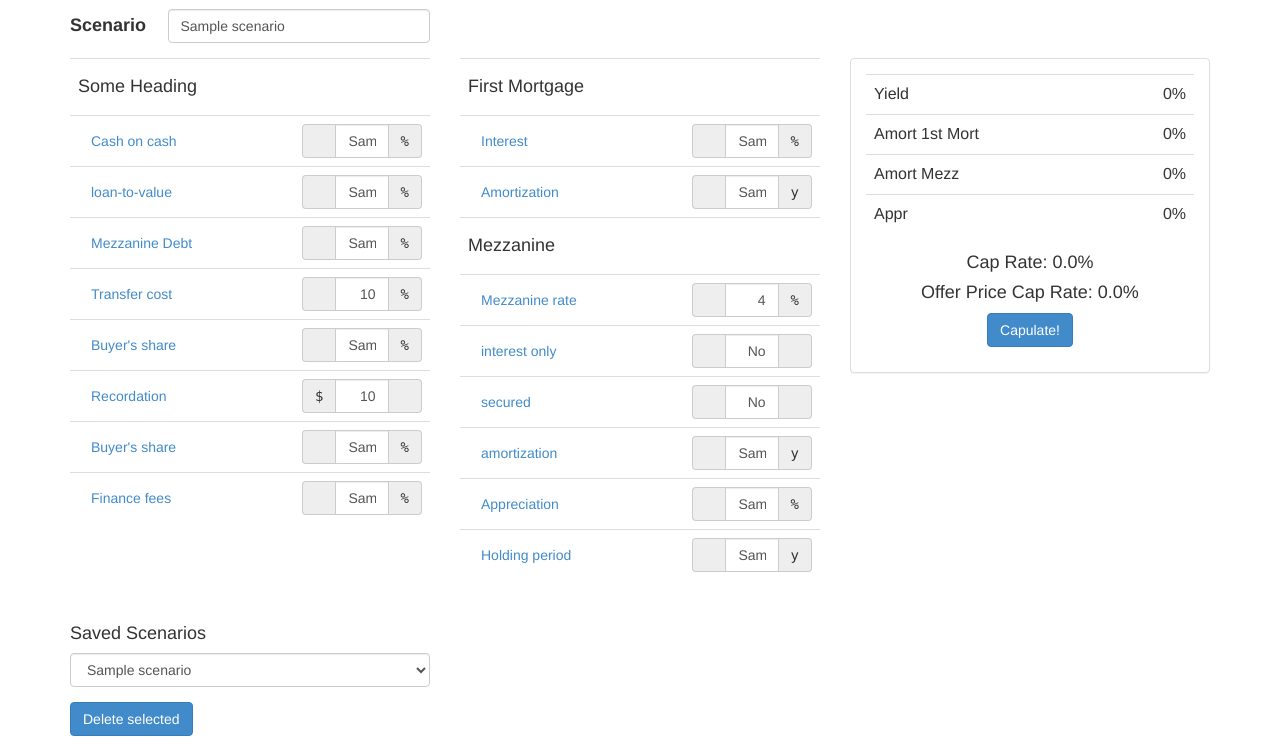
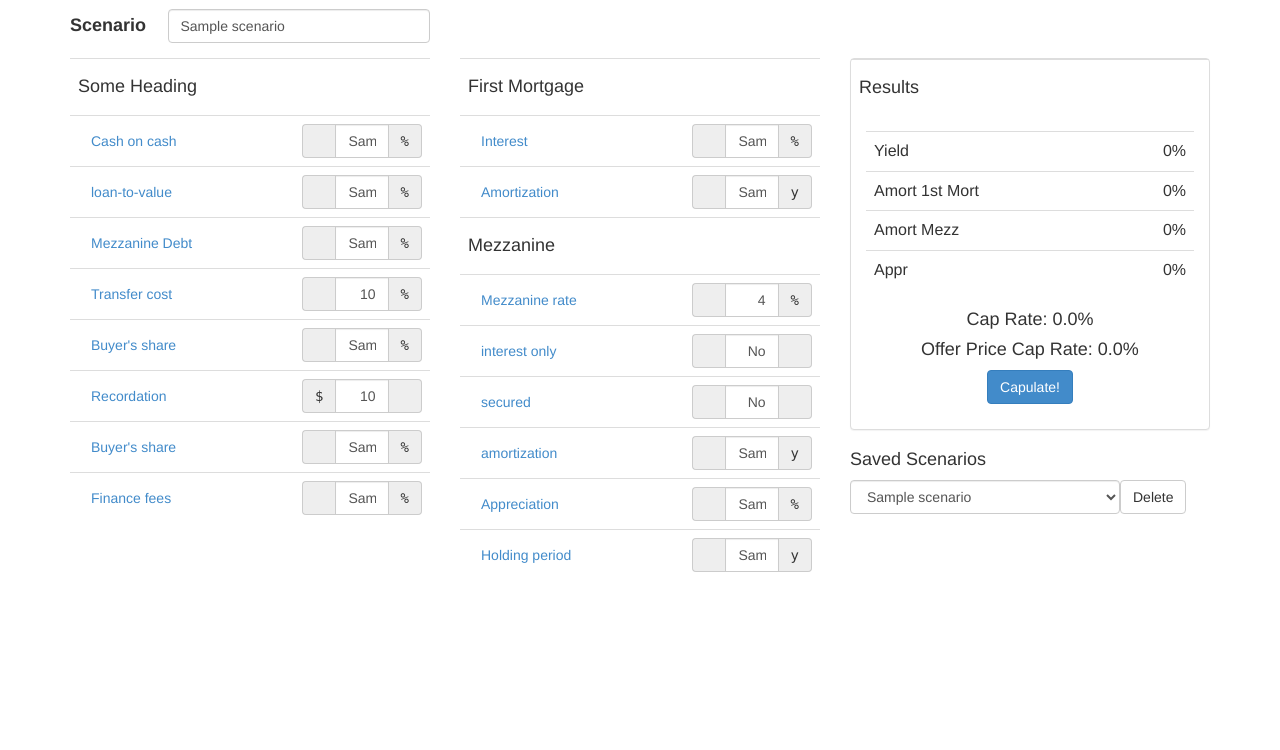
Before and after one commit to blaino/vinnerator, a Python web app: template app/templates/show_scenarios.html in a window 1280 px wide. Shown: the part 51-801 px from the top of the page. After the commit the page ends 623 px from the top, so only its background shows below. Run offline with Jinja, Linux system fonts and the light colour scheme; the template is opened without the code that fills it: most values are stand-ins (such as "Sample title", 1, 10 or a date in 2020); some libraries are stand-ins or nearby versions.

Commit message:
Moved select-delete into results column

```diff
--- a/app/templates/show_scenarios.html
+++ b/app/templates/show_scenarios.html
@@ -303,8 +303,16 @@
 	</div>
 	<div class="col-md-4">
 	  <div class="panel panel-default">
+	  <table class="table">
+	    <tr>
+	      <td>
+		<h4>Results</h4>
+	      </td>
+	    </tr>
+	  </table>
 	    <div class="panel-body">
 	      <table class="table">
+		<tr>
 		  <td>Yield</td>
 		  <td align="right">{{ '%.0f' % result.yield_per}}%</td>
 		</tr>
@@ -326,6 +334,25 @@
 	      <p align="center"><input type=submit value="Capulate!" class="btn btn-primary"></p>
 	    </div>
 	  </div>
+	  <form name="scenarioSelector" class="form-inline" role="form">
+	    <h4>Saved Scenarios</h4>
+	    <div class="form-group col-xs-10">
+	      <select id='saved' onchange="loadSavedScenario(this)" class="form-control">
+		{% for i in range(scenarios|length) %}
+		{% if i == index %}
+		<option value="{{i}}" selected>{{ scenarios[i].title }}</option>
+		{% else %}
+		<option value="{{i}}">{{ scenarios[i].title }}</option>
+		{% endif %}
+		{% else %}
+		<li><em>Unbelievable.  No saved scenarios here so far</em>
+		  {% endfor %}
+	      </select>
+	    </div>
+	    <div class="form-group">
+	      <input type="button" class="btn btn-default" value="Delete" onclick="deleteSelected()">
+	    </div>
+	  </form>
 	</div>
       </div>
     </form>
@@ -337,26 +364,9 @@
   </div>
 
   <div class="container">
-    <form name="scenarioSelector" class="form-horizontal">
-      <div class="form-group">
-	<div class="col-md-4">
-	  <h4>Saved Scenarios</h4>
-	  <select id='saved' onchange="loadSavedScenario(this)" class="form-control">
-	    {% for i in range(scenarios|length) %}
-	    {% if i == index %}
-	    <option value="{{i}}" selected>{{ scenarios[i].title }}</option>
-	    {% else %}
-	    <option value="{{i}}">{{ scenarios[i].title }}</option>
-	    {% endif %}
-	    {% else %}
-	    <li><em>Unbelievable.  No saved scenarios here so far</em>
-	      {% endfor %}
-	  </select>
-	</div>
-      </div>
-      <input type="button" class="btn btn-primary" value="Delete selected" onclick="deleteSelected()">
-    </form>
+    <!-- old place for form above -->
   </div>
+
 </container>
 {% endblock %}
 </div>
```
